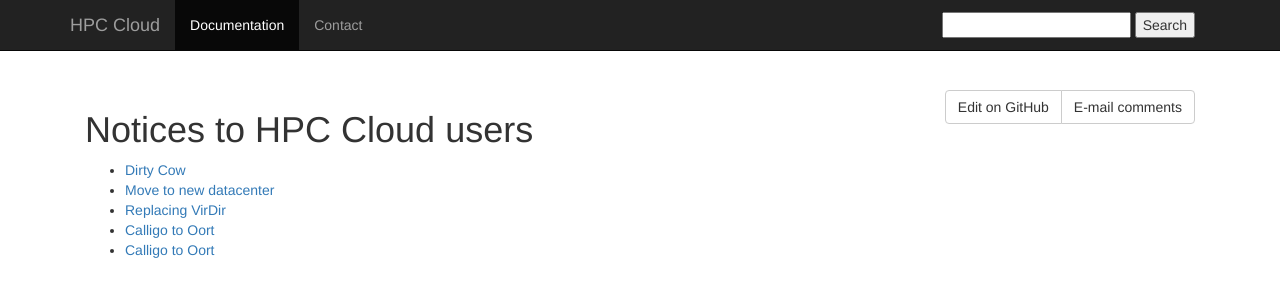
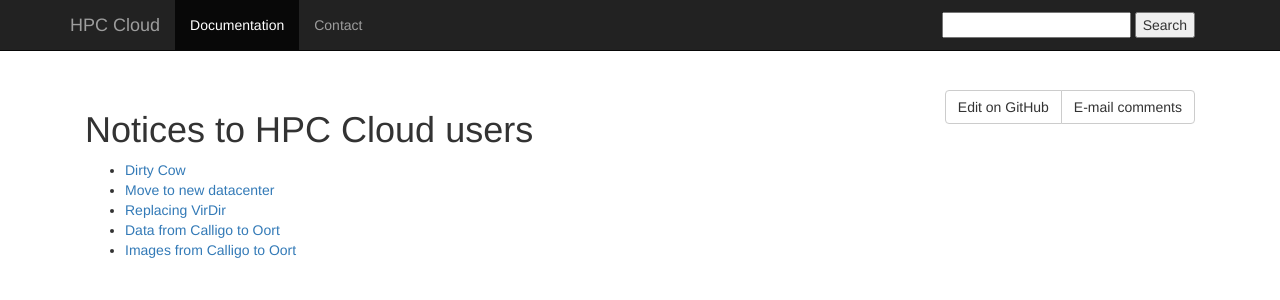
Before and after one commit to sara-nl/clouddocs, a Jekyll site: the page built from notices/index.markdown, in a window 1280 px wide. Shown: the top 300 px of the page. Built offline with Jekyll 4.4.1, drawn with Linux system fonts in a browser that asks for light colours; nearby versions of some CDN libraries.

Commit message:
Update index.markdown

```diff
--- a/notices/index.markdown
+++ b/notices/index.markdown
@@ -7,5 +7,5 @@ layout: default
 * [Dirty Cow](dirtycow)
 * [Move to new datacenter](move_preparation_instructions)
 * [Replacing VirDir](replacing-virdir)
-* [Calligo to Oort](data-migration)
-* [Calligo to Oort](vm-migration-guide)
+* [Data from Calligo to Oort](data-migration)
+* [Images from Calligo to Oort](vm-migration-guide)
```
